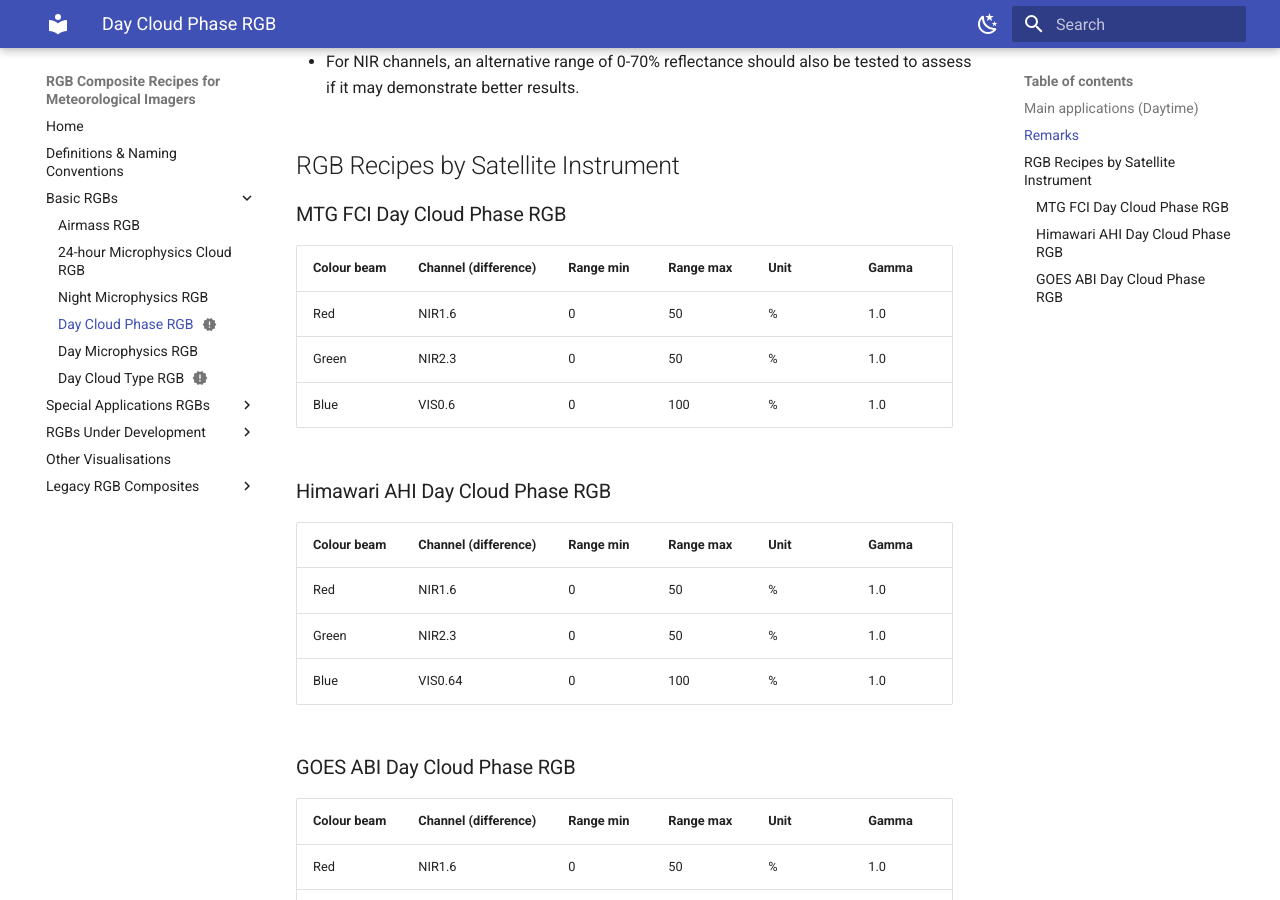
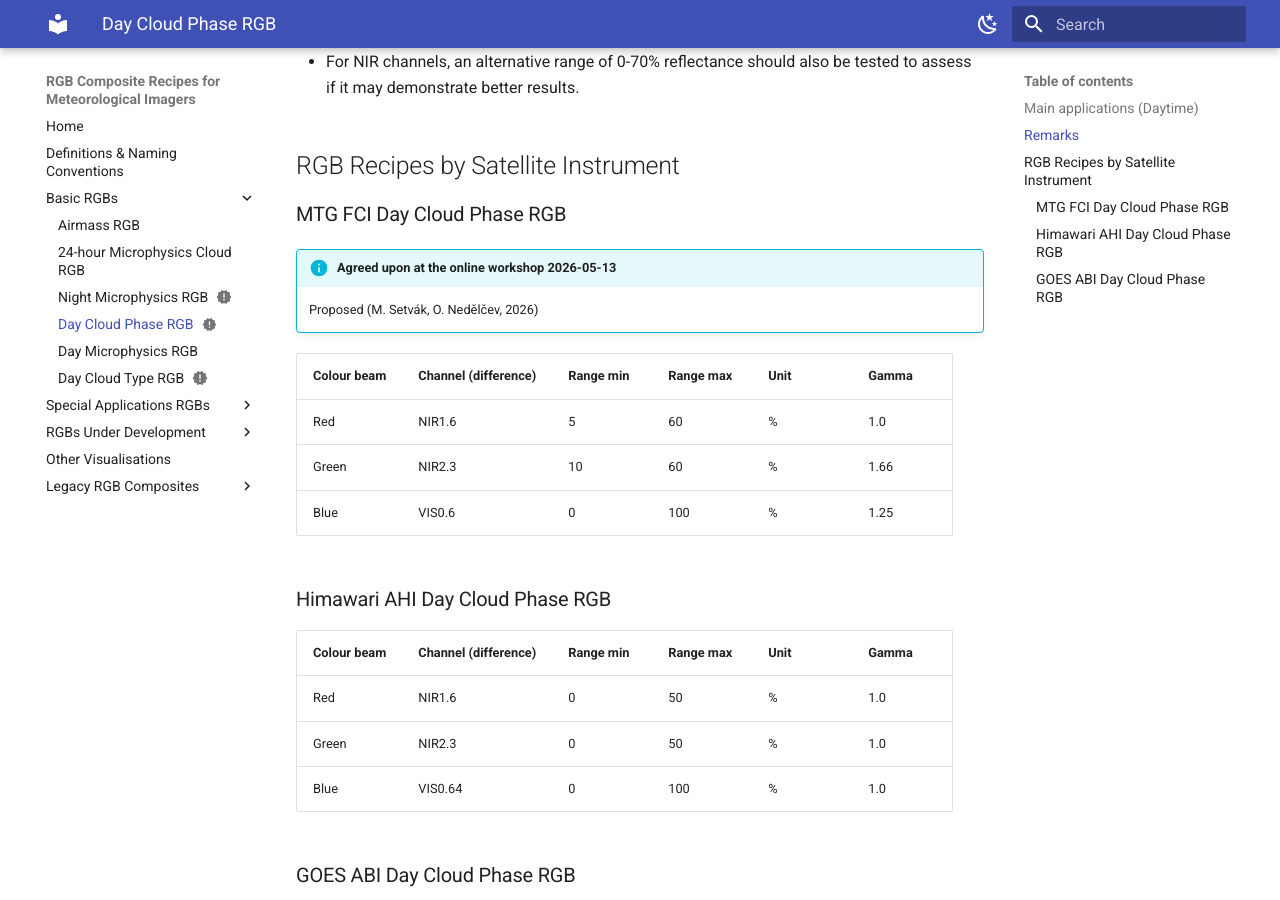
Before and after one commit to RGB-Satellite-Community/RGB-Composite-Recipes, an MkDocs documentation site: the page built from docs/cloud-phase.md, in a window 1280 px wide and 900 px high, scrolled down 1092 px. Built offline with MkDocs 1.6.1 and Material for MkDocs 9.7.7, drawn with Linux system fonts in a browser that asks for light colours; the version menu is left out.

Commit message:
Fix composites according to Ivan's notes

```diff
--- a/docs/cloud-phase.md
+++ b/docs/cloud-phase.md
@@ -34,12 +34,15 @@ Alternative name: *Cloud Phase RGB*
 ## RGB Recipes by Satellite Instrument
 
 ### MTG FCI Day Cloud Phase RGB
+!!! info "Agreed upon at the online workshop 2026-05-13"
+    Proposed (M. Setvák, O. Nedělčev, 2026)
+
 
 | Colour beam | Channel (difference) | Range min | Range max | Unit | Gamma |
 |-------------|----------------------|-----------|-----------|------|-------|
-| Red         | NIR1.6               | 0         | 50        | %    | 1.0   |
-| Green       | NIR2.3               | 0         | 50        | %    | 1.0   |
-| Blue        | VIS0.6               | 0         | 100       | %    | 1.0   |
+| Red         | NIR1.6               | 5         | 60        | %    | 1.0   |
+| Green       | NIR2.3               | 10        | 60        | %    | 1.66  |
+| Blue        | VIS0.6               | 0         | 100       | %    | 1.25  |
 
 ### Himawari AHI Day Cloud Phase RGB
 
```
Also changed, not shown: docs/dust.md (+6 -3 lines), docs/night-microphysics.md (+9 -3 lines), docs/severe-convection.md (+6 -3 lines).
